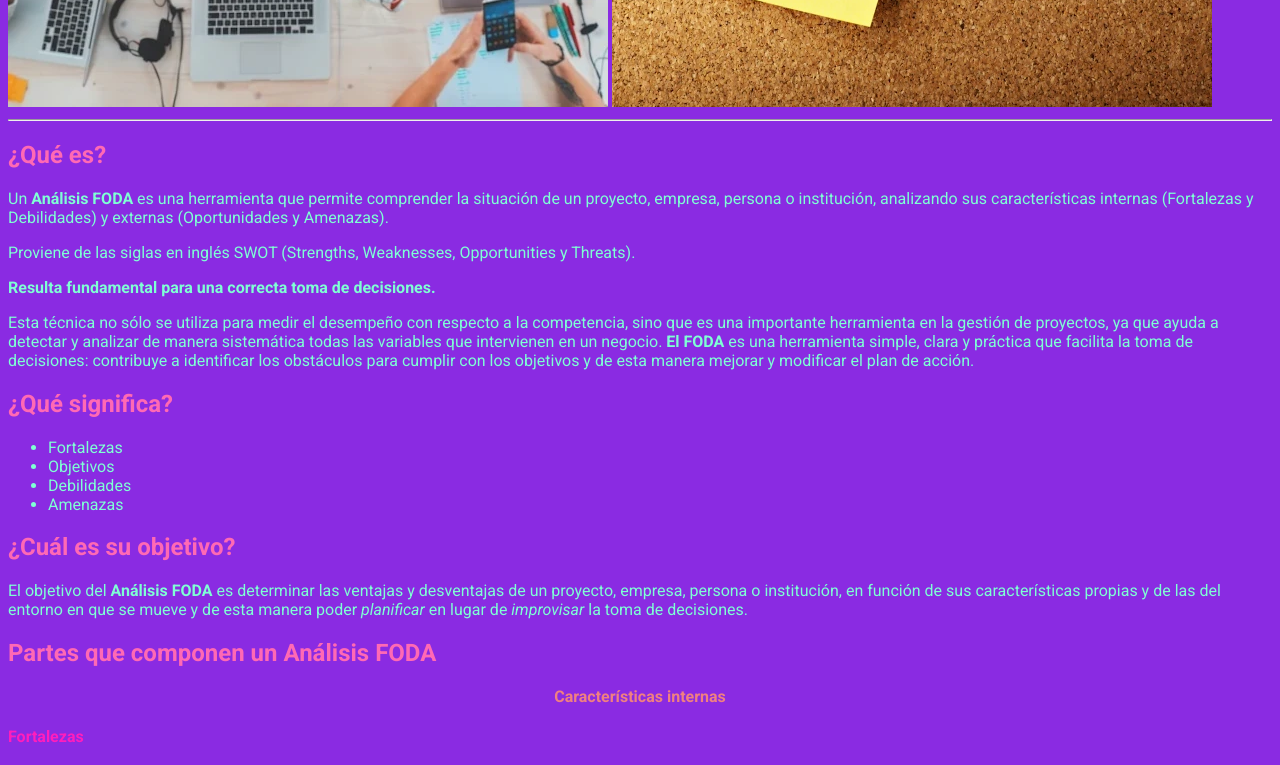
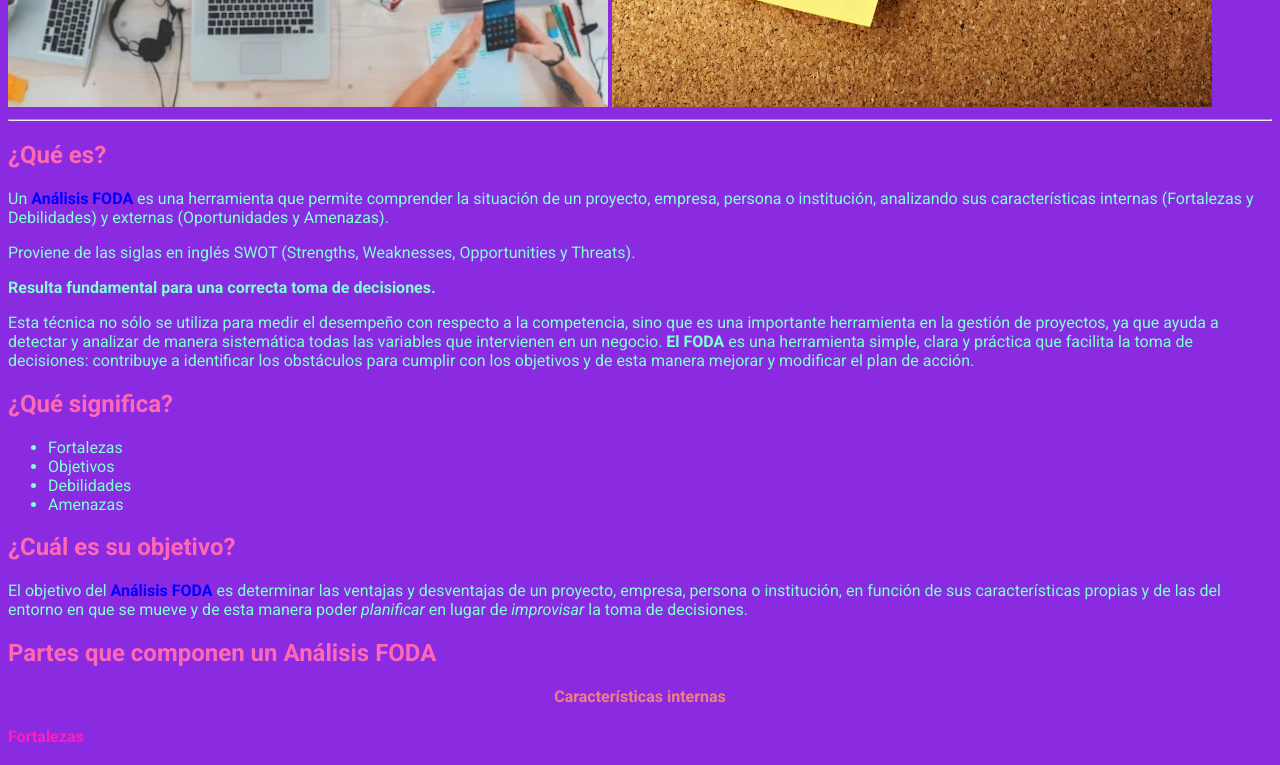
Before and after one commit to Smee4nita/desafio_02_073591_Analia_Brayotta, a website built with Vite: page index.html in a window 1280 px wide. Shown: the part 384-1149 px from the top of the page. Built offline with nearby package versions, Linux system fonts and the light colour scheme; a web font is replaced by a local one.

Commit message:
se agrego el archivo README

```diff
--- a/index.html
+++ b/index.html
@@ -18,7 +18,8 @@
     <img class="ajustar-foto" src="public/foda_idea_03.webp" alt="imagn idea">
     <hr>
     <h2>¿Qué es?</h2>
-    <p>Un <strong>Análisis FODA</strong> es una herramienta que permite comprender la situación de un proyecto, empresa, persona o institución, analizando sus características internas (Fortalezas y Debilidades) y externas (Oportunidades y Amenazas).
+    <p>Un <strong class="personalizar-strong">Análisis FODA</strong> es una herramienta que permite comprender la situación de un proyecto, empresa, persona o institución, analizando sus características internas (Fortalezas y Debilidades) y externas (Oportunidades
+        y Amenazas).
     </p>
     <p>Proviene de las siglas en inglés SWOT (Strengths, Weaknesses, Opportunities y Threats).
     </p>
@@ -34,7 +35,8 @@
         <li>Amenazas</li>
     </ul>
     <h2 id="objetivos">¿Cuál es su objetivo?</h2>
-    <p>El objetivo del <strong>Análisis FODA</strong> es determinar las ventajas y desventajas de un proyecto, empresa, persona o institución, en función de sus características propias y de las del entorno en que se mueve y de esta manera poder <i>planificar</i>        en lugar de <i>improvisar</i> la toma de decisiones.</p>
+    <p>El objetivo del <strong class="personalizar-strong">Análisis FODA</strong> es determinar las ventajas y desventajas de un proyecto, empresa, persona o institución, en función de sus características propias y de las del entorno en que se mueve y de
+        esta manera poder <i>planificar</i> en lugar de <i>improvisar</i> la toma de decisiones.</p>
     <h2>Partes que componen un Análisis FODA</h2>
     <h3>Características internas</h3>
     <h4>Fortalezas</h4>
--- a/style.css
+++ b/style.css
@@ -39,3 +39,7 @@ ul {
     width: 600px;
     height: auto;
 }
+
+.personalizar-strong {
+    color: blue;
+}
```
Also changed, not shown: README.md (added).
